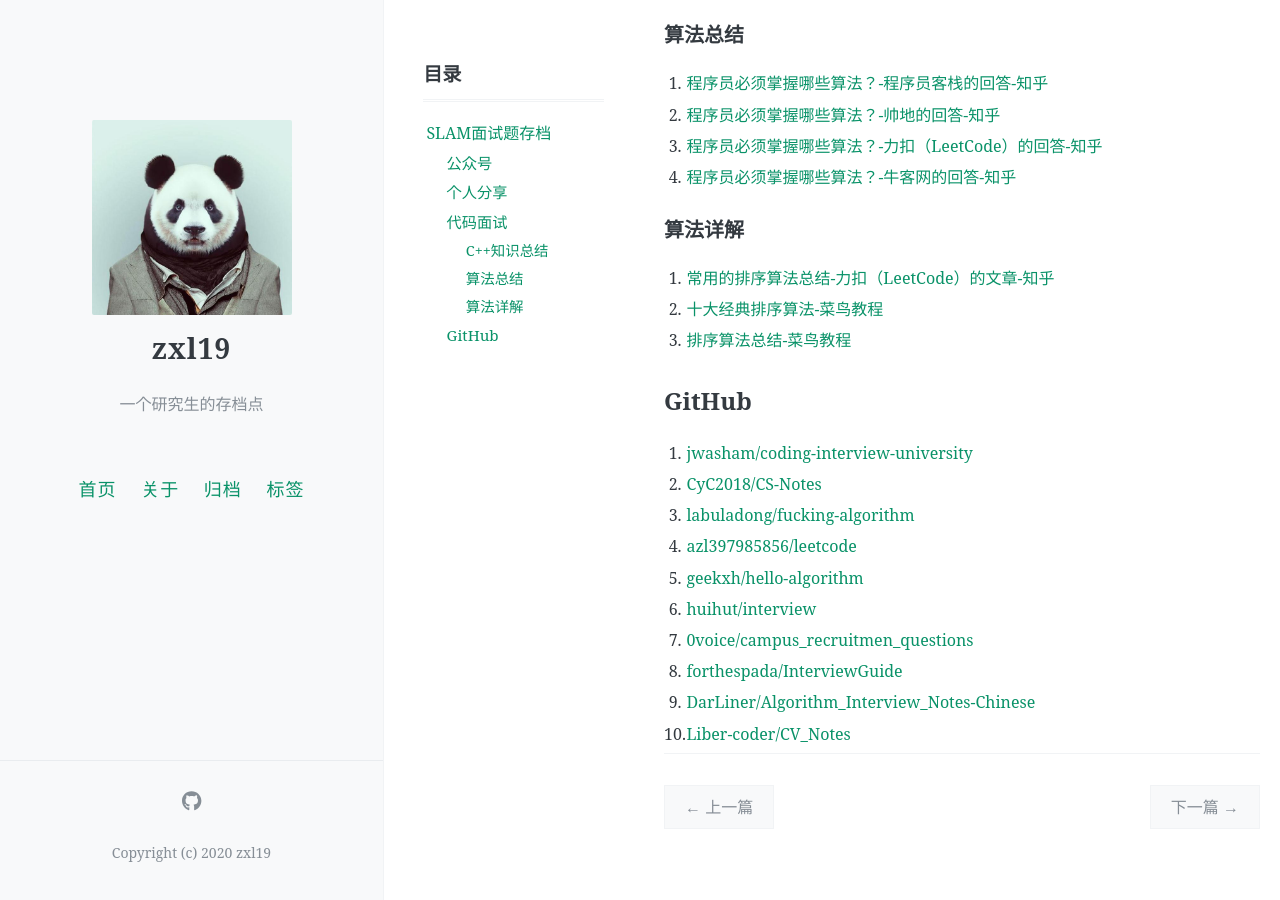
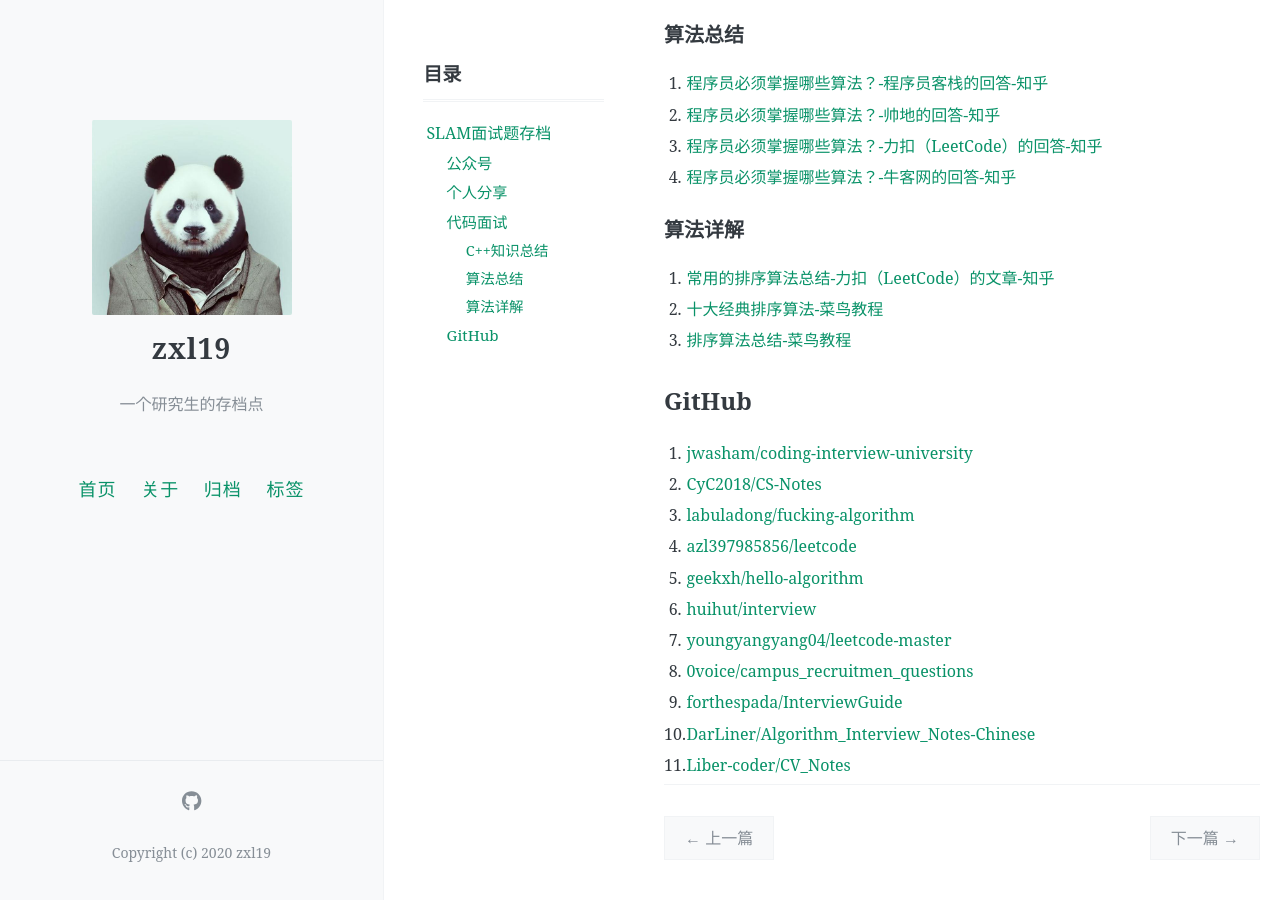
Before and after one commit to zxl19/zxl19.github.io, a Jekyll site: the page built from _posts/2021-05-22-slam-interview.md, in a window 1280 px wide and 900 px high, scrolled down 1184 px. Built offline with Jekyll 4.4.1, drawn with Linux system fonts in a browser that asks for light colours; comment, search, counter and statistics services are not loaded; before the commit the page ends 2053 px from its top, so only the background shows below that.

Commit message:
Update 2021-05-22-slam-interview.md

```diff
--- a/_posts/2021-05-22-slam-interview.md
+++ b/_posts/2021-05-22-slam-interview.md
@@ -65,7 +65,8 @@ SLAM方向面试题存档。
 4. [azl397985856/leetcode](https://github.com/azl397985856/leetcode)
 5. [geekxh/hello-algorithm](https://github.com/geekxh/hello-algorithm)
 6. [huihut/interview](https://github.com/huihut/interview)
-7. [0voice/campus_recruitmen_questions](https://github.com/0voice/campus_recruitmen_questions)
-8. [forthespada/InterviewGuide](https://github.com/forthespada/InterviewGuide)
-9. [DarLiner/Algorithm_Interview_Notes-Chinese](https://github.com/DarLiner/Algorithm_Interview_Notes-Chinese)
-10. [Liber-coder/CV_Notes](https://github.com/Liber-coder/CV_Notes)
+7. [youngyangyang04/leetcode-master](https://github.com/youngyangyang04/leetcode-master)
+8. [0voice/campus_recruitmen_questions](https://github.com/0voice/campus_recruitmen_questions)
+9. [forthespada/InterviewGuide](https://github.com/forthespada/InterviewGuide)
+10. [DarLiner/Algorithm_Interview_Notes-Chinese](https://github.com/DarLiner/Algorithm_Interview_Notes-Chinese)
+11. [Liber-coder/CV_Notes](https://github.com/Liber-coder/CV_Notes)
```
